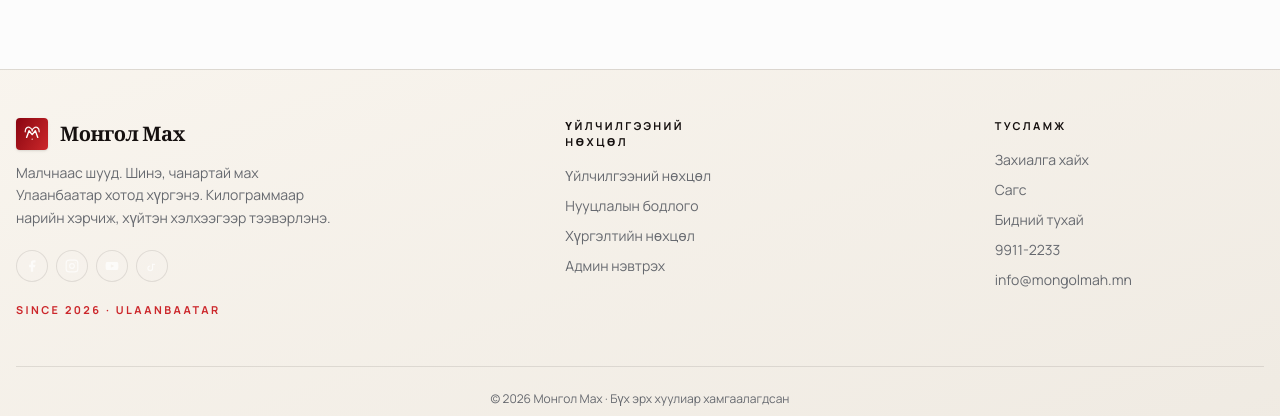
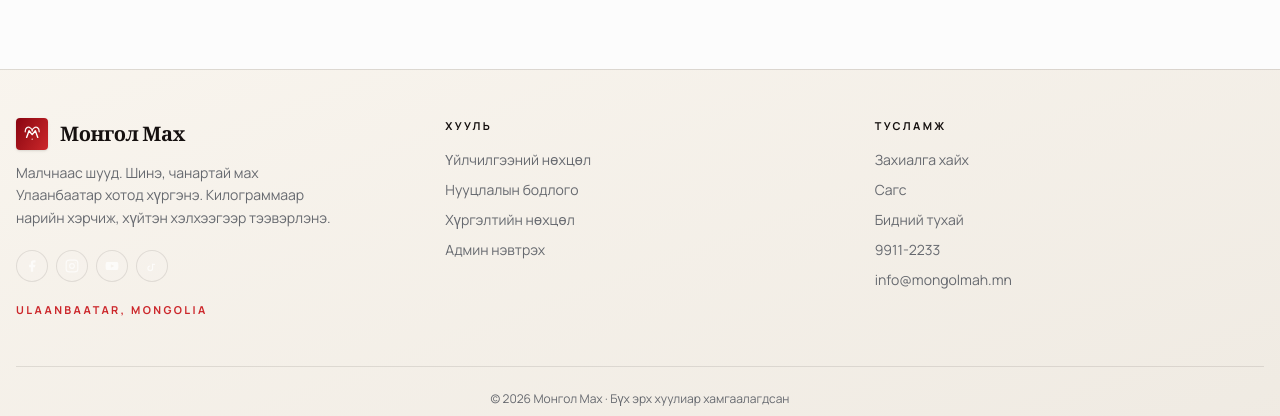
Before and after one commit to tuguldur0525/mongol-mah-delivery, a Next.js app: page / in a window 1280 px wide. Shown: the part 2989-3405 px from the top of the page. Built offline with nearby package versions, Linux system fonts and the light colour scheme; no server answers; the database is empty.

Commit message:
update footer layout and content for improved clarity and localization

```diff
--- a/src/components/layout/footer.tsx
+++ b/src/components/layout/footer.tsx
@@ -74,7 +74,7 @@ export function Footer() {
   return (
     <footer className="mt-24 border-t border-border surface-deep">
       <div className="mx-auto max-w-7xl px-4">
-        <div className="grid gap-10 py-12 justify-between sm:grid-cols-3 lg:grid-cols-3">
+        <div className="grid gap-10 py-12 sm:grid-cols-2 lg:grid-cols-3">
           {/* Brand */}
           <div>
             <div className="flex items-center gap-3">
@@ -99,14 +99,12 @@ export function Footer() {
                 </a>
               ))}
             </div>
-            <p className="mt-5 eyebrow text-primary">
-              since 2026 · Ulaanbaatar
-            </p>
+            <p className="mt-5 eyebrow text-primary">Ulaanbaatar, Mongolia</p>
           </div>
 
           {/* Legal */}
-          <div className="px-30">
-            <p className="eyebrow text-foreground">Үйлчилгээний нөхцөл</p>
+          <div>
+            <p className="eyebrow text-foreground">Хууль</p>
             <ul className="mt-4 space-y-2.5 text-sm">
               <li>
                 <Link
@@ -144,7 +142,7 @@ export function Footer() {
           </div>
 
           {/* Help */}
-          <div className="px-30">
+          <div>
             <p className="eyebrow text-foreground">Тусламж</p>
             <ul className="mt-4 space-y-2.5 text-sm">
               <li>
```
